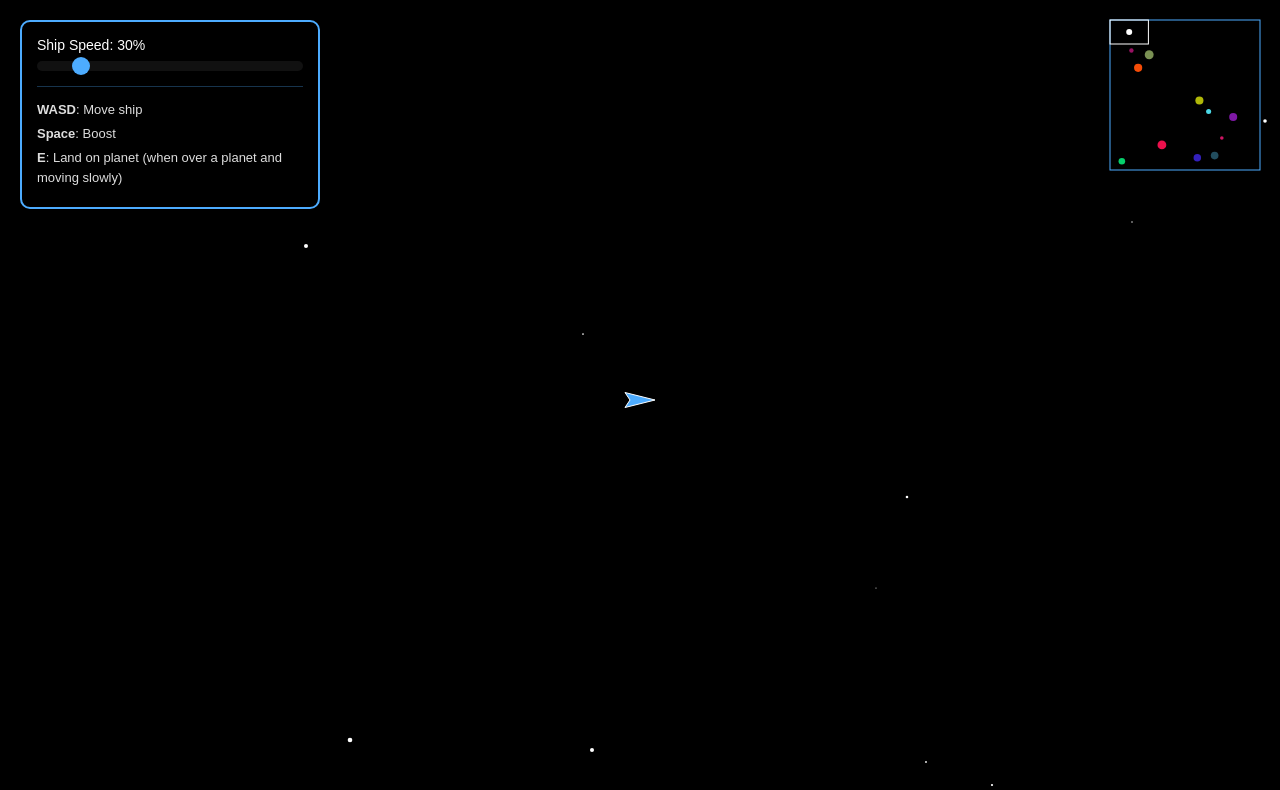
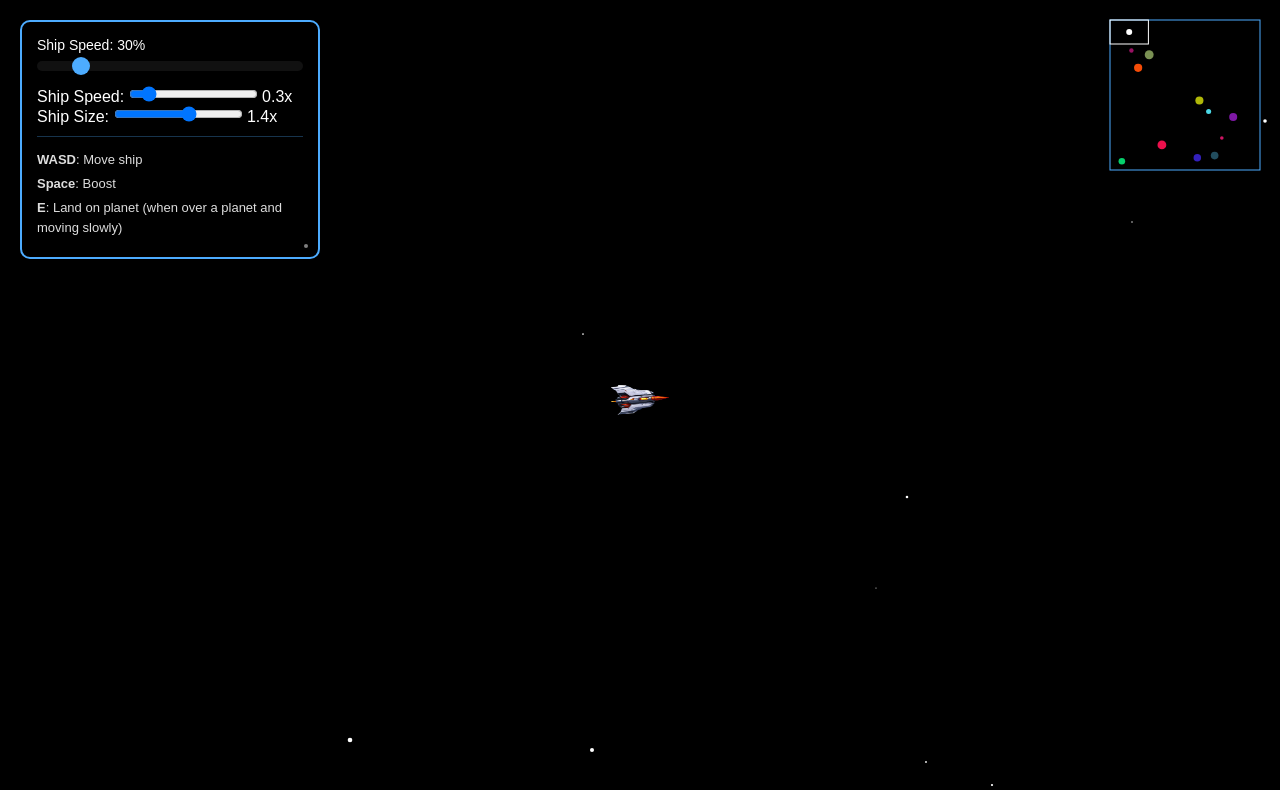
Before and after one commit to breeze4/planet-explorer, a website: page index.html in a window 1280 px wide. Drawn offline with Linux system fonts and the light colour scheme.

Commit message:
add triangle ship graphics

```diff
--- a/index.html
+++ b/index.html
@@ -27,6 +27,16 @@
                 <label for="speed-slider">Ship Speed: <span id="speed-value">30%</span></label>
                 <input type="range" id="speed-slider" min="10" max="150" value="30" step="5">
             </div>
+            <div class="control-group">
+                <label for="speed-scale-slider">Ship Speed:</label>
+                <input type="range" id="speed-scale-slider" min="0.1" max="2.0" step="0.1" value="0.3">
+                <span id="speed-scale-value">0.3x</span>
+            </div>
+            <div class="control-group">
+                <label for="size-scale-slider">Ship Size:</label>
+                <input type="range" id="size-scale-slider" min="0.5" max="2.0" step="0.1" value="1.4">
+                <span id="size-scale-value">1.4x</span>
+            </div>
             <div id="instructions">
                 <p><strong>WASD</strong>: Move ship</p>
                 <p><strong>Space</strong>: Boost</p>
--- a/js/game.js
+++ b/js/game.js
@@ -25,23 +25,35 @@ class Game {
     // Set up speed controls
     this.setupSpeedControls();
 
+    // Store base ship dimensions
+    this.baseShipWidth = 42;
+    this.baseShipHeight = 21;
+
     // Resize canvas to full window
     this.resizeCanvas();
     window.addEventListener('resize', this.resizeCanvas.bind(this));
 
     // Set up game state
+    /** @type {UI} */
+    this.ui = new UI();
+
+    // Get initial size scale from UI
+    const initialSizeScale = this.ui.getInitialSizeScale();
+    const initialShipWidth = this.baseShipWidth * initialSizeScale;
+    const initialShipHeight = this.baseShipHeight * initialSizeScale;
+
     /** @type {Spaceship} */
     this.spaceship = new Spaceship(
       window.innerWidth / 2,
       window.innerHeight / 2,
-      this.config.speedScale
+      this.config.speedScale, // Pass initial speed scale
+      initialShipWidth,       // Pass initial calculated width
+      initialShipHeight       // Pass initial calculated height
     );
     /** @type {Array<Planet>} */
     this.planets = [];
     /** @type {Array<Object>} */
     this.stars = [];
-    /** @type {UI} */
-    this.ui = new UI();
 
     // Camera position
     /** @type {number} */
@@ -65,6 +77,9 @@ class Game {
     // Start the game loop
     this.lastTime = performance.now();
     requestAnimationFrame(this.gameLoop.bind(this));
+
+    // Register UI listeners
+    this.setupUIListeners();
   }
 
   /**
@@ -339,6 +354,23 @@ class Game {
     );
     this.ctx.fill();
   }
+
+  /**
+   * Sets up listeners for UI controls like sliders.
+   */
+  setupUIListeners() {
+    // Listener for speed changes (assuming ui.js handles this now)
+    this.ui.registerSpeedChangeListener((newScale) => {
+      this.setGameSpeed(newScale); // Reuse existing speed setting logic
+    });
+
+    // Listener for size changes
+    this.ui.registerSizeChangeListener((newScale) => {
+      const newWidth = this.baseShipWidth * newScale;
+      const newHeight = this.baseShipHeight * newScale;
+      this.spaceship.setSize(newWidth, newHeight);
+    });
+  }
 }
 
 // Start the game when the window loads
--- a/js/spaceship.js
+++ b/js/spaceship.js
@@ -11,20 +11,39 @@ class Spaceship {
    * @param {number} x - Initial X coordinate
    * @param {number} y - Initial Y coordinate
    * @param {number} [speedScale=0.3] - Speed scaling factor (1.0 = 100% speed)
+   * @param {number} [width=42] - Optional width of the spaceship
+   * @param {number} [height=21] - Optional height of the spaceship
    */
-  constructor(x, y, speedScale = 0.3) {
+  constructor(x, y, speedScale = 0.3, width = 42, height = 21) {
     /** @type {number} */
     this.x = x;
     /** @type {number} */
     this.y = y;
     /** @type {number} */
-    this.width = 30;
+    this.width = width;
     /** @type {number} */
-    this.height = 15;
+    this.height = height;
     /** @type {number} */
     this.rotation = 0;
     /** @type {number} */
     this.speed = 0;
+
+    // Sprite loading
+    /** @type {Image} */
+    this.sprite = new Image();
+    /** @type {boolean} */
+    this.spriteLoaded = false;
+    this.sprite.onload = () => {
+      this.spriteLoaded = true;
+      // Optional: Update width/height based on image natural dimensions
+      // this.width = this.sprite.naturalWidth;
+      // this.height = this.sprite.naturalHeight;
+    };
+    this.sprite.onerror = () => {
+      console.error(`Error loading sprite: assets/triangle_ship.png`);
+      // Keep spriteLoaded = false, fallback drawing will be used
+    };
+    this.sprite.src = 'assets/triangle_ship.png'; // Path to the sprite
 
     // Speed configuration
     /** @type {number} */
@@ -66,7 +85,7 @@ class Spaceship {
 
     // Collision properties
     /** @type {number} */
-    this.radius = 15;
+    this.radius = this.width / 2;
 
     // Controls state
     /** @type {Object<string, boolean>} */
@@ -82,6 +101,17 @@ class Spaceship {
     // Set up event listeners for controls
     window.addEventListener('keydown', this.handleKeyDown.bind(this));
     window.addEventListener('keyup', this.handleKeyUp.bind(this));
+  }
+
+  /**
+   * Set a new size for the spaceship
+   * @param {number} newWidth - The new width
+   * @param {number} newHeight - The new height
+   */
+  setSize(newWidth, newHeight) {
+    this.width = newWidth;
+    this.height = newHeight;
+    this.radius = this.width / 2; // Update radius based on new width
   }
 
   /**
@@ -233,7 +263,12 @@ class Spaceship {
     ctx.translate(screenX, screenY);
     ctx.rotate(this.rotation);
 
-    // Draw spaceship body
+    // Draw spaceship sprite if loaded, otherwise draw fallback shape
+    if (this.spriteLoaded) {
+      // Draw sprite centered at the ship's origin
+      ctx.drawImage(this.sprite, -this.width / 2, -this.height / 2, this.width, this.height);
+    } else {
+      // Fallback drawing: Draw original spaceship body
       ctx.beginPath();
       ctx.moveTo(this.width / 2, 0);
       ctx.lineTo(-this.width / 2, this.height / 2);
@@ -241,13 +276,14 @@ class Spaceship {
       ctx.lineTo(-this.width / 2, -this.height / 2);
       ctx.closePath();
 
-    ctx.fillStyle = this.isBoosting ? '#ff9900' : '#4dacff';
+      ctx.fillStyle = '#4dacff'; // Default color if sprite fails
       ctx.fill();
       ctx.strokeStyle = '#ffffff';
       ctx.lineWidth = 1;
       ctx.stroke();
+    }
 
-    // Draw engine glow when accelerating or boosting
+    // Draw engine glow when accelerating or boosting (drawn on top of sprite or fallback)
     if (this.keys.w || this.isBoosting) {
       ctx.beginPath();
       ctx.moveTo(-this.width / 3, 0);
--- a/js/ui.js
+++ b/js/ui.js
@@ -25,6 +25,22 @@ class UI {
     /** @type {HTMLElement} */
     this.messageDisplay = document.getElementById('message-display');
 
+    // Speed Slider Elements (Assuming these might exist or be added similarly)
+    /** @type {HTMLInputElement | null} */
+    this.speedScaleSlider = document.getElementById('speed-scale-slider');
+    /** @type {HTMLElement | null} */
+    this.speedScaleValue = document.getElementById('speed-scale-value');
+    /** @type {Function | null} */
+    this.onSpeedChangeCallback = null;
+
+    // Size Slider Elements
+    /** @type {HTMLInputElement | null} */
+    this.sizeScaleSlider = document.getElementById('size-scale-slider');
+    /** @type {HTMLElement | null} */
+    this.sizeScaleValue = document.getElementById('size-scale-value');
+    /** @type {Function | null} */
+    this.onSizeChangeCallback = null;
+
     /** @type {boolean} */
     this.isPlanetViewActive = false;
     /** @type {number|null} */
@@ -32,6 +48,67 @@ class UI {
 
     // Set up event listeners
     this.leaveButton.addEventListener('click', this.hidePlanetInfo.bind(this));
+
+    // Set up slider listeners if elements exist
+    if (this.speedScaleSlider && this.speedScaleValue) {
+      this.speedScaleSlider.addEventListener('input', (event) => {
+        const scale = parseFloat(event.target.value);
+        this.speedScaleValue.textContent = `${scale.toFixed(1)}x`;
+        if (this.onSpeedChangeCallback) {
+          this.onSpeedChangeCallback(scale);
+        }
+      });
+    }
+
+    if (this.sizeScaleSlider && this.sizeScaleValue) {
+      this.sizeScaleSlider.addEventListener('input', (event) => {
+        const scale = parseFloat(event.target.value);
+        this.sizeScaleValue.textContent = `${scale.toFixed(1)}x`;
+        if (this.onSizeChangeCallback) {
+          this.onSizeChangeCallback(scale);
+        }
+      });
+    }
+  }
+
+  /**
+   * Register a listener for speed scale changes
+   * @param {Function} callback - Function to call with the new scale value
+   */
+  registerSpeedChangeListener(callback) {
+    this.onSpeedChangeCallback = callback;
+    // Optionally call immediately with initial value
+    // if (this.speedScaleSlider) {
+    //   callback(parseFloat(this.speedScaleSlider.value));
+    // }
+  }
+
+  /**
+   * Register a listener for size scale changes
+   * @param {Function} callback - Function to call with the new scale value
+   */
+  registerSizeChangeListener(callback) {
+    this.onSizeChangeCallback = callback;
+    // Optionally call immediately with initial value
+    // if (this.sizeScaleSlider) {
+    //   callback(parseFloat(this.sizeScaleSlider.value));
+    // }
+  }
+
+  /**
+   * Get the initial value of the speed scale slider
+   * @returns {number} Initial speed scale
+   */
+  getInitialSpeedScale() {
+    return this.speedScaleSlider ? parseFloat(this.speedScaleSlider.value) : 0.3; // Default if slider not found
+  }
+
+  /**
+   * Get the initial value of the size scale slider
+   * @returns {number} Initial size scale
+   */
+  getInitialSizeScale() {
+    return this.sizeScaleSlider ? parseFloat(this.sizeScaleSlider.value) : 1.4; // Default if slider not found
   }
 
   /**
```
Also changed, not shown: assets/triangle_ship.png (added), 1 other file. Lines whose indentation alone changed are shown as unchanged.
